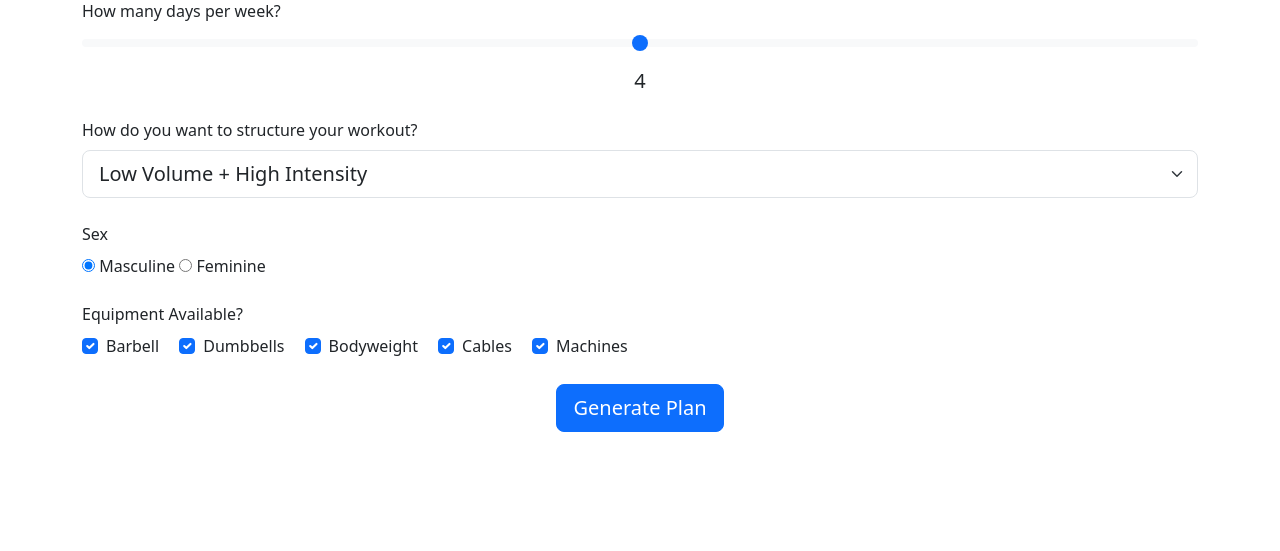
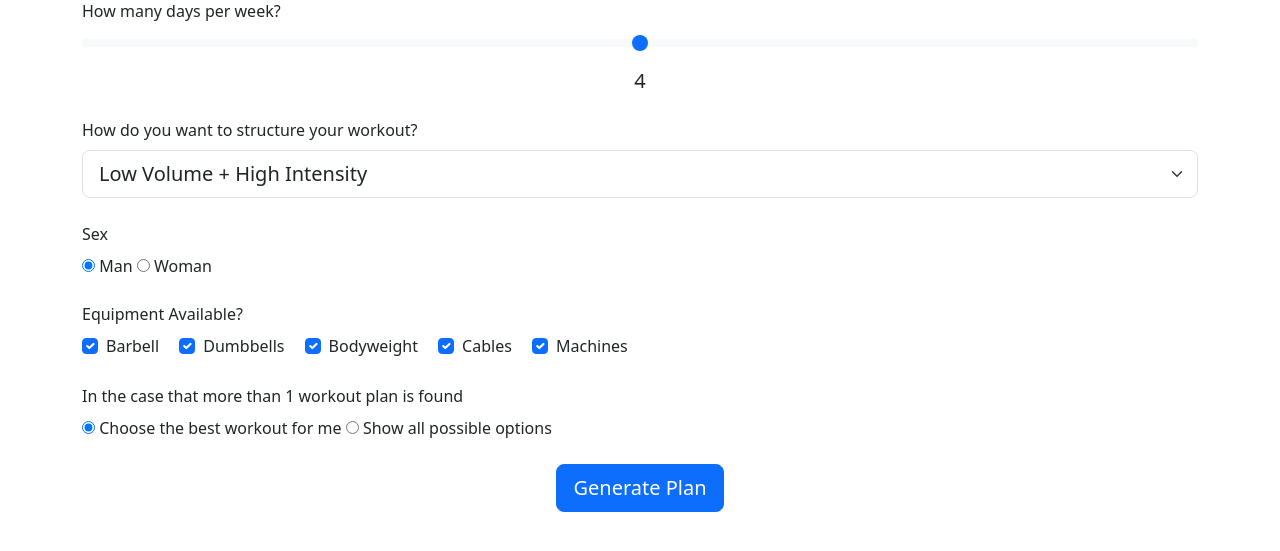
Before and after one commit to israelavendanojr/workout-generator, a Flask app: page / in a window 1280 px wide. Shown: the part 97-648 px from the top of the page. Run offline with Flask 3, Linux system fonts and the light colour scheme.

Commit message:
save logic start

```diff
--- a/website/templates/home.html
+++ b/website/templates/home.html
@@ -30,10 +30,10 @@
         <div class="mb-4">
             <label class="form-label">Sex</label>
             <div>
-                <input type="radio" id="masculine" name="sex" value="Masculine" required checked>
-                <label for="masculine">Masculine</label>
-                <input type="radio" id="feminine" name="sex" value="Feminine">
-                <label for="feminine">Feminine</label>
+                <input type="radio" id="Man" name="sex" value="Man" required checked>
+                <label for="Man">Man</label>
+                <input type="radio" id="Woman" name="sex" value="Woman">
+                <label for="Woman">Woman</label>
             </div>
         </div>
 
@@ -62,6 +62,18 @@
             </div>
         </div>
 
+        <!-- OPTIONS -->
+        <div class="mb-4">
+            <label class="form-label">In the case that more than 1 workout plan is found</label>
+            <div>
+                <input type="radio" id="No" name="see_plans" value="No"  required checked>
+                <label for="No">Choose the best workout for me</label>
+                <input type="radio" id="Yes" name="see_plans" value="Yes">
+                <label for="Yes">Show all possible options</label>
+            </div>
+        </div>
+
+
         <!-- GENERATE PLAN BUTTON -->
         <div class="text-center">
             <button type="submit" class="btn btn-lg btn-primary">Generate Plan</button>
--- a/website/views.py
+++ b/website/views.py
@@ -1,6 +1,9 @@
-from flask import Blueprint, render_template, request, flash, redirect, url_for, session
+from flask import Blueprint, render_template, request, flash, redirect, url_for, session, jsonify
 from flask_login import login_required, current_user
 import json
+from website import db
+from website.models import WorkoutSplit, WorkoutDay, split_day_association, Exercise, ExerciseRole, day_role_association, SavedPlan
+
 
 
 views = Blueprint('views', __name__)
@@ -47,8 +50,6 @@ def display_plans():
     return render_template("display_plans.html", plans=workout_plans)
 
 def generate_plans(days_available, equipment):
-    from website import db
-    from website.models import WorkoutSplit, WorkoutDay, split_day_association, Exercise, ExerciseRole, day_role_association
     import random
 
     # Dictionary to store plan information
@@ -131,3 +132,19 @@ def generate_plans(days_available, equipment):
 
     # return dictionary of all generated plans
     return workout_plans
+
+@views.route('/save_plan', methods=['POST'])
+@login_required
+def save_plan():
+    plan_data = request.form.get('plan_data')
+
+    if not plan_data:
+        flash("Missing plan data.", "error")
+        return redirect(url_for('views.display_plans'))
+
+    new_plan = SavedPlan(plan_data=plan_data, user_id=current_user.id)
+    db.session.add(new_plan)
+    db.session.commit()
+
+    flash("Plan saved successfully!", "success")
+    return redirect(url_for('views.display_plans'))
```
Also changed, not shown: website/templates/display_plans.html (+7 -0 lines), instance/database.db.
